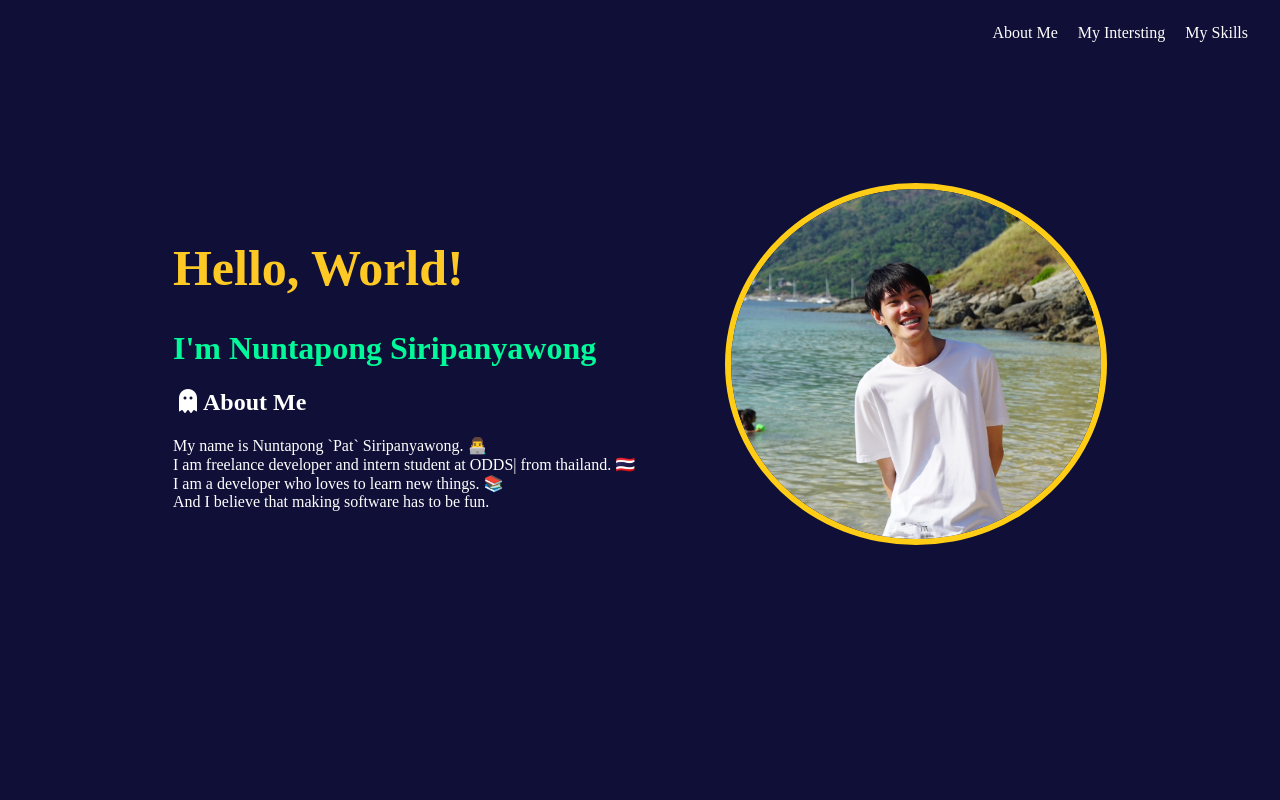
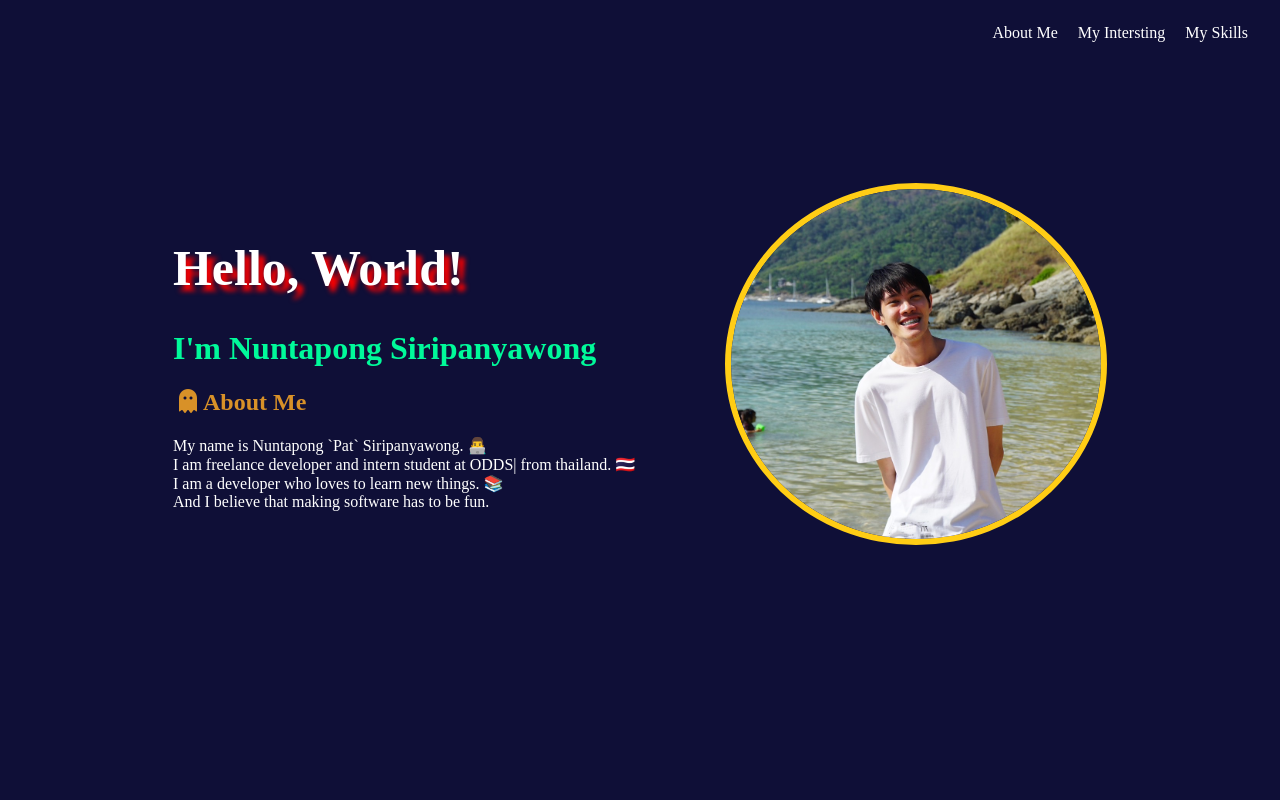
Before and after one commit to NuntapongS/my-portfolio, a React (Create React App) app: page / in a window 1280 px wide. Shown: the top 800 px of the page. Built offline with nearby package versions, Linux system fonts and the light colour scheme.

Commit message:
add title about me

```diff
--- a/src/components/whoAmI.tsx
+++ b/src/components/whoAmI.tsx
@@ -12,8 +12,8 @@ const WhoAmI = () => {
         <div className="text-content">
           <h1 className="title-greeting">Hello, World!</h1>
           <h1 className="title-name">I'm Nuntapong Siripanyawong</h1>
-          <p className="about-content">
-            <h2>
+          <p id="about-me" className="about-content">
+            <h2 className="title-about-me">
               <i className="fa-sharp fa-solid fa-ghost fa-fw"></i>About Me
             </h2>
             {word.myInterview1}
@@ -30,7 +30,7 @@ const WhoAmI = () => {
         </div>
       </div>
       <div className="landing-2 row-reverse" id="my-interesting">
-        <div className="text-content">
+        <div id="my-interesting" className="text-content">
           <h1>My Interesting</h1>
           <div className="interest-content">
             <li>- Full-stack Development</li>
--- a/src/styles/portfolio.css
+++ b/src/styles/portfolio.css
@@ -1,8 +1,13 @@
 .title-greeting {
-    color: #FFC925;
+    color: white;
+    text-shadow: 6px 6px 5px red;
     font-size: 50px;
 }
 
 .title-name {
     color: mediumspringgreen;
 }
+
+.title-about-me {
+    color: #D89128;
+}
```
